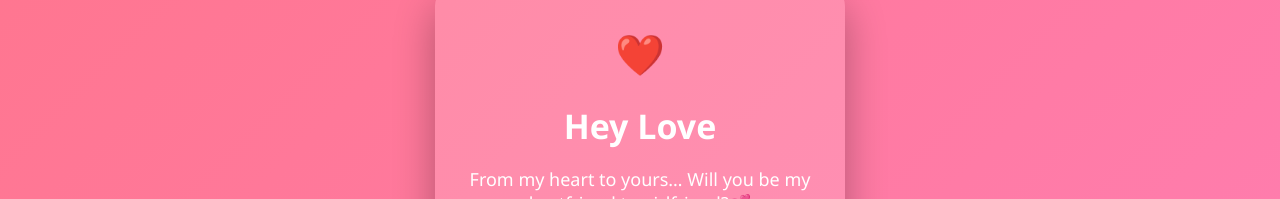
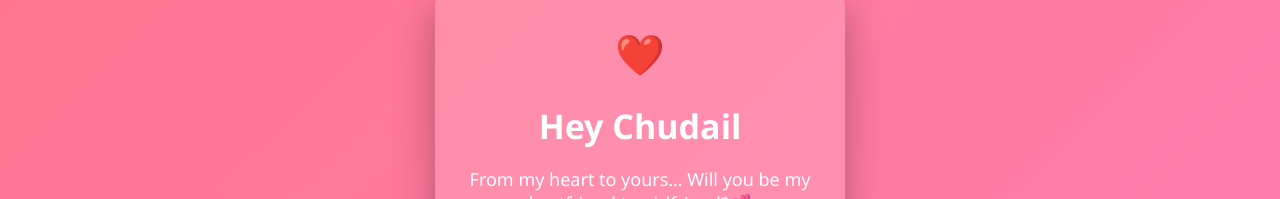
Before and after one commit to manojnehra556-netizen/Webdevelop, a plain HTML site: page templates/index.html in a window 1280 px wide. Shown: the part 242-441 px from the top of the page. Drawn offline with Linux system fonts and the light colour scheme.

Commit message:
Update index.html

```diff
--- a/templates/index.html
+++ b/templates/index.html
@@ -78,7 +78,7 @@ button{
 
 <div class="card">
   <div class="heart">❤️</div>
-  <h1>Hey Love</h1>
+  <h1>Hey Chudail</h1>
   <p>
     From my heart to yours…
     Will you be my bestfriend to girlfriend?💕
```
